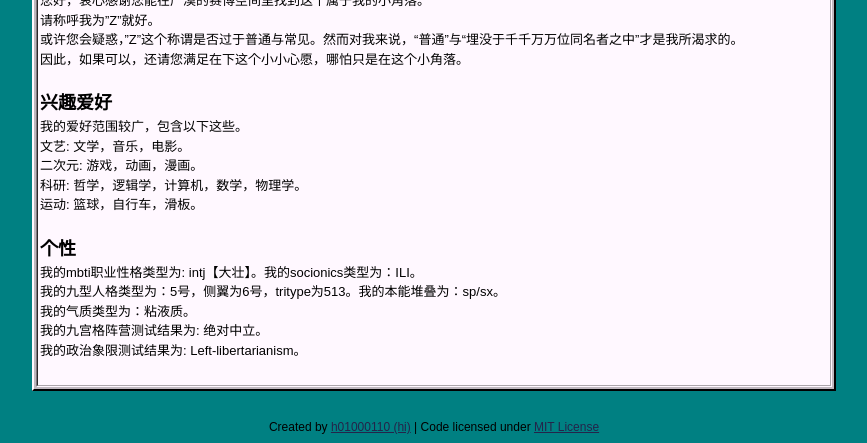
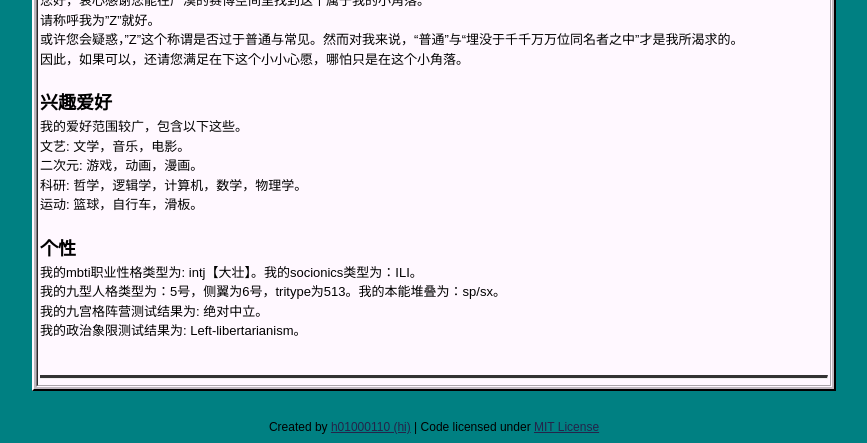
Before and after one commit to player1-Z/player1-Z.github.io, a Jekyll site: the page built from _posts/2020-10-24-Selfintro.md, in a window 1280 px wide, cut to the strip 522-965 px from the top of the page. Shown: the whole strip, without its empty margins (206-1073 px from the left). Built offline with Jekyll 4.4.1, drawn with Linux system fonts in a browser that asks for light colours.

Commit message:
Update 2020-10-24-Selfintro.md

```diff
--- a/_posts/2020-10-24-Selfintro.md
+++ b/_posts/2020-10-24-Selfintro.md
@@ -20,6 +20,5 @@ tags: info
 ## 个性
 我的mbti职业性格类型为: intj【大壮】。我的socionics类型为：ILI。
 我的九型人格类型为：5号，侧翼为6号，tritype为513。我的本能堆叠为：sp/sx。
-我的气质类型为：粘液质。
 我的九宫格阵营测试结果为: 绝对中立。
 我的政治象限测试结果为: Left-libertarianism。
```
